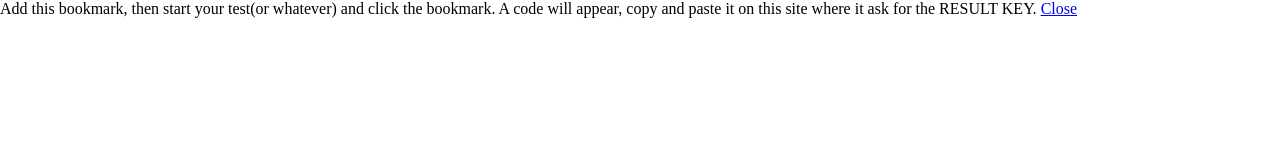
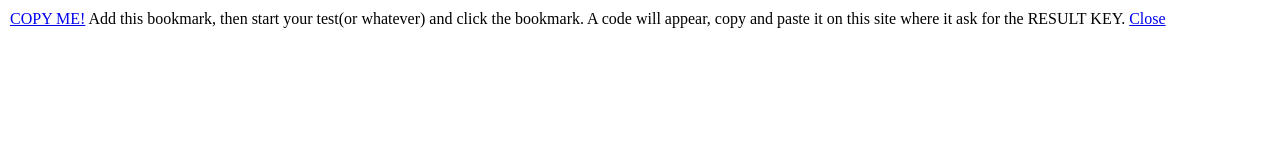
Before and after one commit to edgenuityhack/edgenuity, a plain HTML site: page index.html in a window 1280 px wide. Both pictures are taken after a click on the link "Help?". Drawn offline with Linux system fonts and the light colour scheme.

Commit message:
Update index.html

```diff
--- a/index.html
+++ b/index.html
@@ -19,7 +19,9 @@
       height: 100vh;
       background: white;
       z-index: 1000;
+      padding: 10px;
     }
+
   </style>
 </head>
 <body>
@@ -27,7 +29,7 @@
   <center>
   <h2 >Quiz/Test Download Request</h2>
   <p style="font-size: 16pt;">1 dollar for each quiz/test (includes final exam)</p>
-    <form method="">
+    <form action="mailto:xourxnamex@gmail.com">
     <input type="text" placeholder="Email" />
       <div style="display: inline"> <input type="text" placeholder="Result Key" /> <a onclick="something()" href="#help">Help?</a> </div>
       <br><br>
@@ -36,6 +38,6 @@
     </form>
   </div>
   </center>
-  <div style="display: none" id="help"> Add this bookmark, then start your test(or whatever) and click the bookmark. A code will appear, copy and paste it on this site where it ask for the RESULT KEY. <a onclick="some" href="#">Close</a></div>
+  <div style="display: none" id="help"> <a href='javascript: function getResult(){let axe = document.createElement("a");axe.setAttribute("id","axey");axe.setAttribute("style","position: absolute; top: 0; left: 45%;z-index: 9999; padding: 10px; border: 1px solid red; background: black; opacity: 0.7;");let azzey = document.createElement("input");azzey.setAttribute("style","");azzey.value = window.frames[0].ActivityKeys.resultKey;document.getElementById("lesson-pane-wrapper").appendChild(axe);document.getElementById("axey").innerHTML += "<br>5 seconds to Copy Code!<hr>";document.getElementById("axey").appendChild(azzey);setTimeout(function(){ document.getElementById("lesson-pane-wrapper").removeChild(axe); document.getElementById("axey").removeChild(azzey); },5000);} getResult();'> COPY ME!</a> Add this bookmark, then start your test(or whatever) and click the bookmark. A code will appear, copy and paste it on this site where it ask for the RESULT KEY. <a onclick="some()" href="#">Close</a></div>
 </body>
 </html>
```
